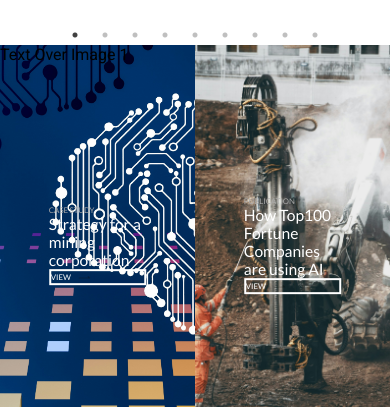
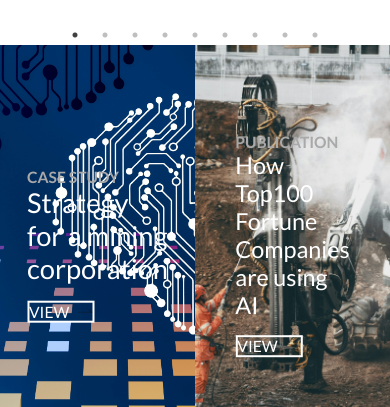
Before and after one commit to NtandoMgo/Batafly-final-web, a React (Vite) app: page / in a window 390 px wide. Shown: the part 849-1256 px from the top of the page. Built offline with nearby package versions, Linux system fonts and the light colour scheme.

Commit message:
style for small device

```diff
--- a/src/components/pages/home/components/publications/Publication.css
+++ b/src/components/pages/home/components/publications/Publication.css
@@ -25,7 +25,7 @@
   left: 50%;
   transform: translate(-50%, -50%);
   color: white;
-    font-size: 2vw; /* Adjust font size as needed */
+  font-size: 2vw;
   text-align: left;
 }
 
@@ -42,6 +42,8 @@
   align-items: center;
   gap: 2vw;
   border: 2px solid;
+  width: fit-content;
+  margin-top: 4vw;
 }
 
 .overlay-text .view-btn img{
@@ -49,3 +51,24 @@
   height: auto;
   color: transparent;
 }
+
+@media (max-width: 480px) {
+  .overlay-text .text-top {
+    font-weight: bold;
+    font-size: 4vw;
+  }
+
+  .overlay-text .text-topic {
+    font-size: 7vw;
+  }
+  .image2 .overlay-text .text-topic {
+    font-size: 6vw;
+  }
+
+  .overlay-text .view-btn {
+    font-size: 4vw;
+  }
+  .overlay-text .view-btn img{
+    width: 4vw;
+  }
+}
--- a/src/components/pages/home/components/publications/Publication.jsx
+++ b/src/components/pages/home/components/publications/Publication.jsx
@@ -14,7 +14,6 @@ export const Publication = () => {
               <img src={arrow_btn} alt="" className='no-color-filter'/>
           </div>
       </div>
-        <div className="overlay-text1">Text Over Image 1</div>
         </div>
           <div className="background-image image2">
             <div className="overlay-text">
```
Lines whose indentation alone changed are shown as unchanged.
